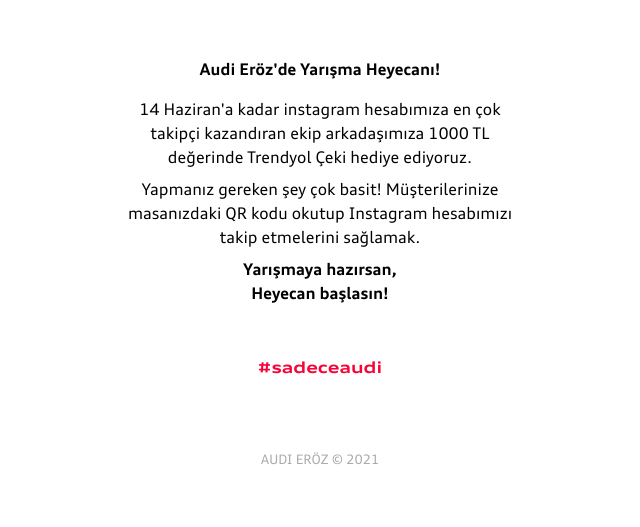
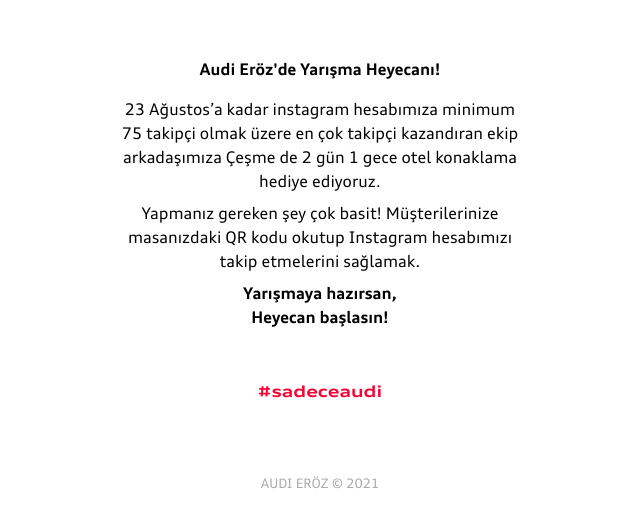
Before and after one commit to AudiEroz/sadeceaudi, a plain HTML site: page yarisma-detay.html in a window 1280 px wide. Shown: the part 51-578 px from the top of the page, without its empty margins (320-960 px from the left). Drawn offline with Linux system fonts and the light colour scheme.

Commit message:
yeni_yarisma

```diff
--- a/yarisma-detay.html
+++ b/yarisma-detay.html
@@ -26,7 +26,7 @@
     </nav>
     <div class="text-center mx-auto" style="margin-top: 47px;font-family: 'Audi Type Bold';margin-right: 8px;margin-left: 8px;max-width: 400px;">
         <p style="color: rgb(0,0,0);">Audi Eröz'de Yarışma Heyecanı!</p>
-        <p style="color: rgb(0,0,0);margin-bottom: 8px;font-family: 'Audi Type Normal';">14 Haziran'a kadar instagram hesabımıza en çok takipçi kazandıran ekip arkadaşımıza 1000 TL değerinde Trendyol Çeki hediye ediyoruz. </p>
+        <p style="color: rgb(0,0,0);margin-bottom: 8px;font-family: 'Audi Type Normal';">23 Ağustos’a kadar instagram hesabımıza minimum 75 takipçi olmak üzere en çok takipçi kazandıran ekip arkadaşımıza Çeşme de 2 gün 1 gece otel konaklama hediye ediyoruz. </p>
         <p style="color: rgb(0,0,0);margin-bottom: 8px;font-family: 'Audi Type Normal';">Yapmanız gereken şey çok basit! Müşterilerinize masanızdaki QR kodu okutup Instagram hesabımızı takip etmelerini sağlamak.<br></p>
         <p style="color: rgb(0,0,0);">Yarışmaya hazırsan, <br>Heyecan başlasın!</p>
     </div>
```
